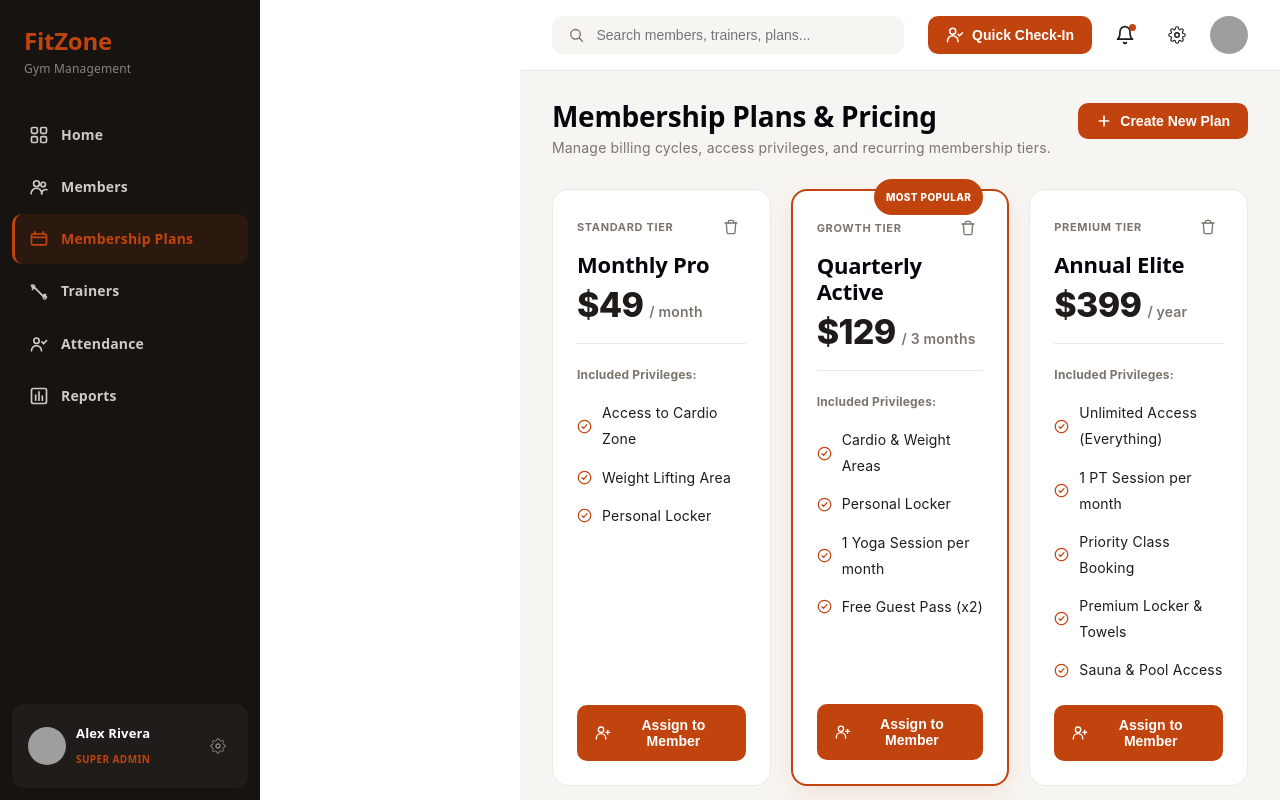
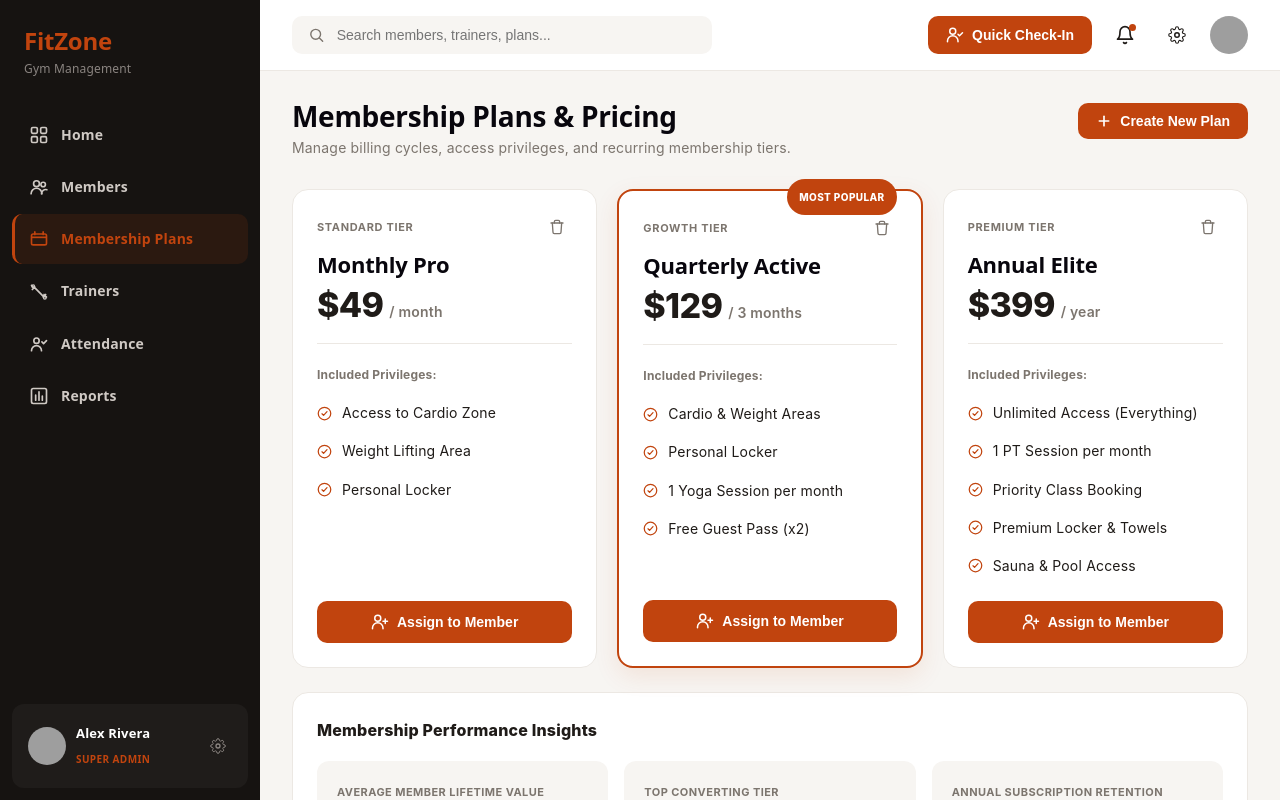
Before and after one commit to Ashen1127mdx/Gym-Management-System, a React (Vite) app in the folder frontend/: page /membership-plans in a window 1280 px wide. Shown: the top 800 px of the page. Built offline with nearby package versions, Linux system fonts and the light colour scheme; grey boxes are pictures that could not be loaded.

Commit message:
member page style change

```diff
--- a/frontend/member/css/MembersDirectory.css
+++ b/frontend/member/css/MembersDirectory.css
@@ -26,7 +26,9 @@
     box-sizing: border-box;
 }
 
-html, body, #root {
+html,
+body,
+#root {
     margin: 0;
     padding: 0;
     width: 100%;
@@ -465,10 +467,12 @@ input[type="checkbox"] {
     .topbar-search {
         display: none;
     }
+
     .members-table {
         display: block;
         overflow-x: auto;
     }
+
     .filter-bar {
         flex-direction: column;
         align-items: stretch;
--- a/frontend/member/jsx/MembersDirectory.jsx
+++ b/frontend/member/jsx/MembersDirectory.jsx
@@ -145,7 +145,6 @@ export default function MembersDirectory() {
     };
 
     return (
-        <div className="app-main">
         <div className="members-page">
             {/* Top bar */}
             <header className="topbar">
@@ -307,7 +306,6 @@ export default function MembersDirectory() {
                 </div>
             </main>
         </div>
-        </div>
     );
 }
 
--- a/frontend/member/jsx/membershipPlans.jsx
+++ b/frontend/member/jsx/membershipPlans.jsx
@@ -1,4 +1,3 @@
-import Sidebar from "./Sidebar";
 import "../css/MembershipPlans.css";
 
 // Sample data — replace this with data fetched from your PHP API
@@ -63,10 +62,6 @@ const INSIGHTS = [
 
 export default function MembershipPlans() {
     return (
-        <div className="app-layout">
-            <Sidebar active="Membership Plans" />
-
-            <div className="app-main">
         <div className="plans-page">
             {/* Top bar */}
             <header className="topbar">
@@ -167,8 +162,6 @@ export default function MembershipPlans() {
                 </div>
             </main>
         </div>
-            </div>
-        </div>
     );
 }
 
--- a/frontend/src/pages/MembershipPlans.jsx
+++ b/frontend/src/pages/MembershipPlans.jsx
@@ -1,4 +1,4 @@
-import MembershipPlans from "../../member/jsx/MembershipPlans";
+import MembershipPlans from "../../member/jsx/membershipPlans";
 
 export default function MembershipPlansPage() {
     return <MembershipPlans />;
```
Lines whose indentation alone changed are shown as unchanged.
